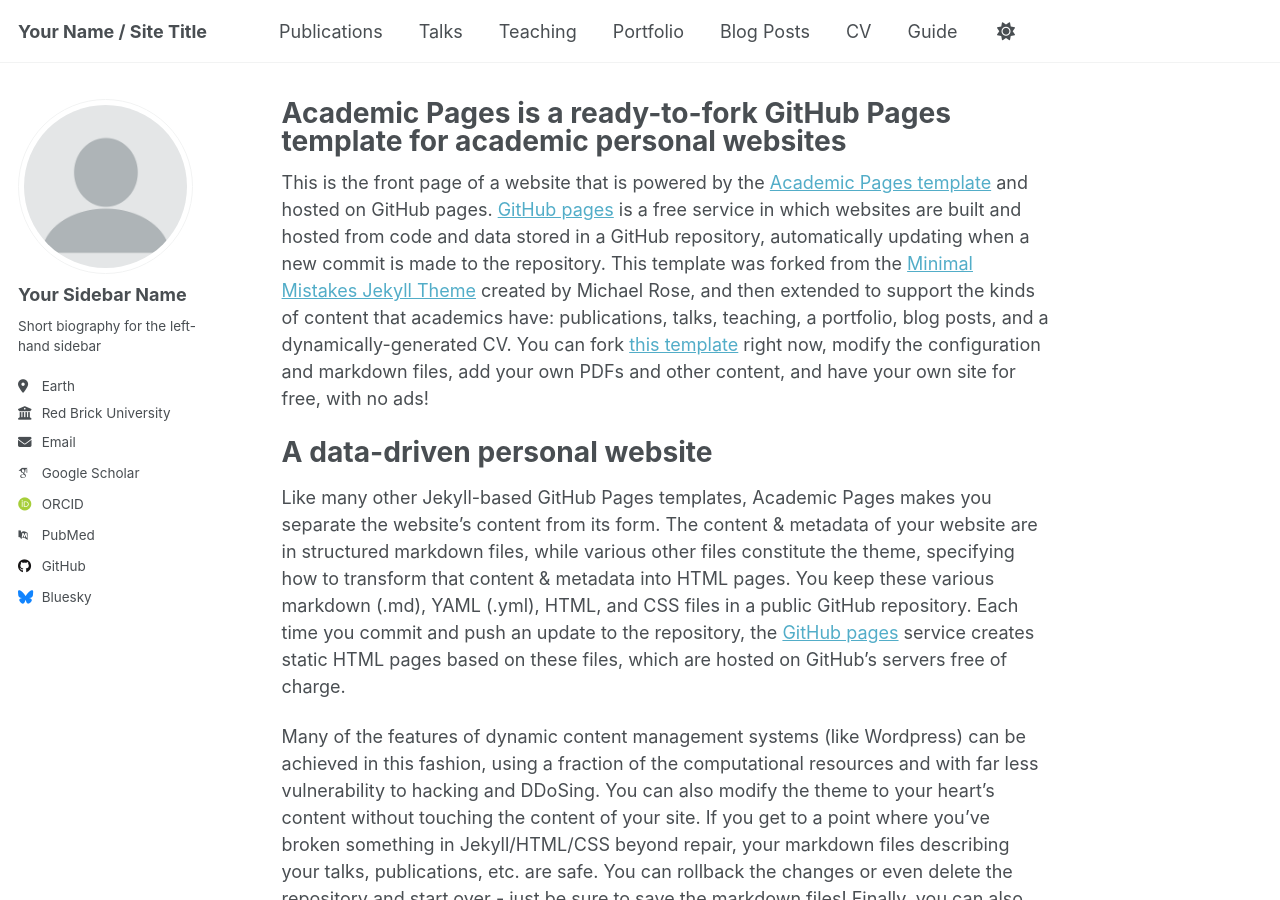
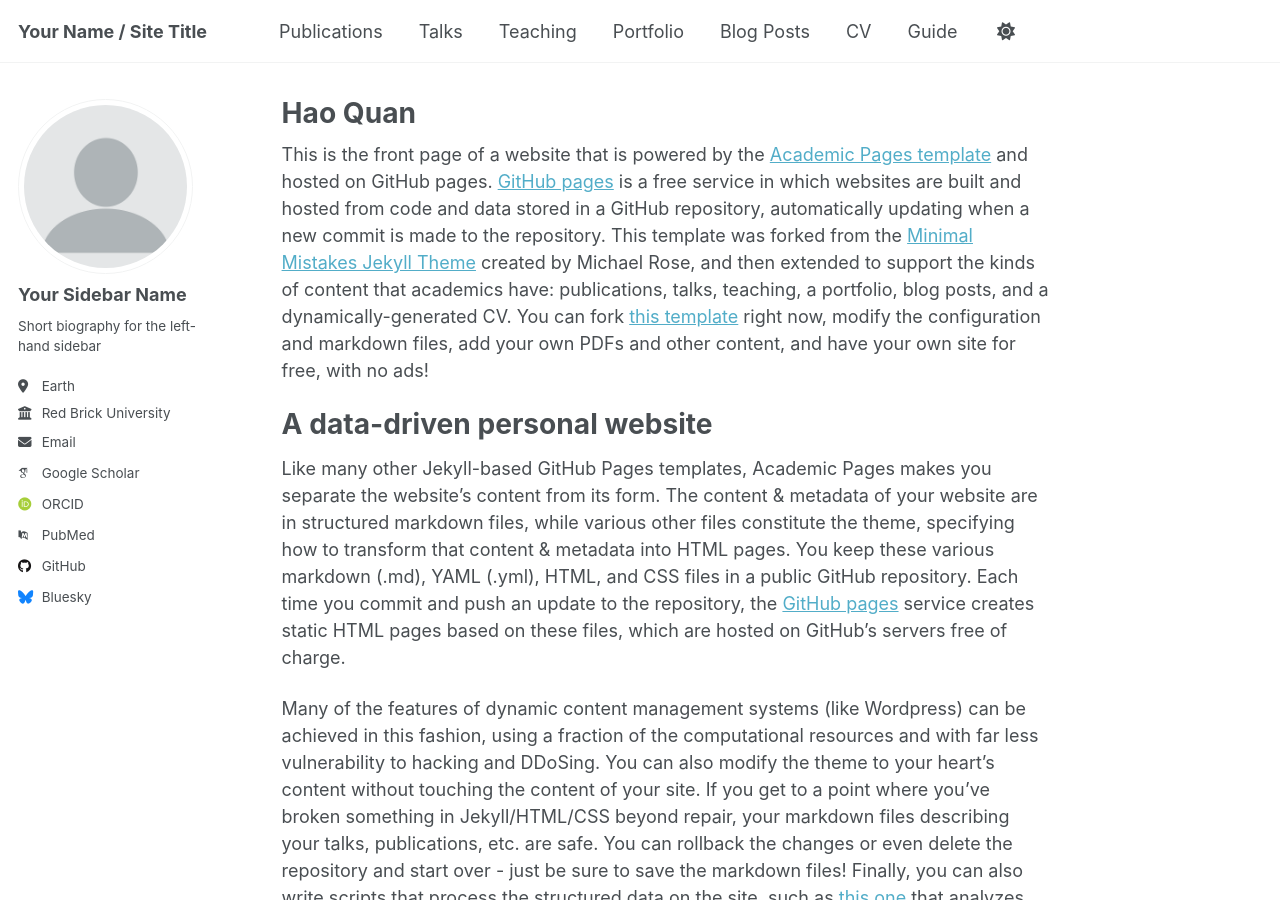
Before and after one commit to MasonQ0813/MasonQ0813.github.io, a Jekyll site: the page built from _pages/about.md, in a window 1280 px wide and 900 px high. Built offline with Jekyll 4.4.1, drawn with Linux system fonts in a browser that asks for light colours; some web fonts are replaced.

Commit message:
Update about.md

```diff
--- a/_pages/about.md
+++ b/_pages/about.md
@@ -1,6 +1,6 @@
 ---
 permalink: /
-title: "Academic Pages is a ready-to-fork GitHub Pages template for academic personal websites"
+title: "Hao Quan"
 author_profile: true
 redirect_from:
   - /about/
```
